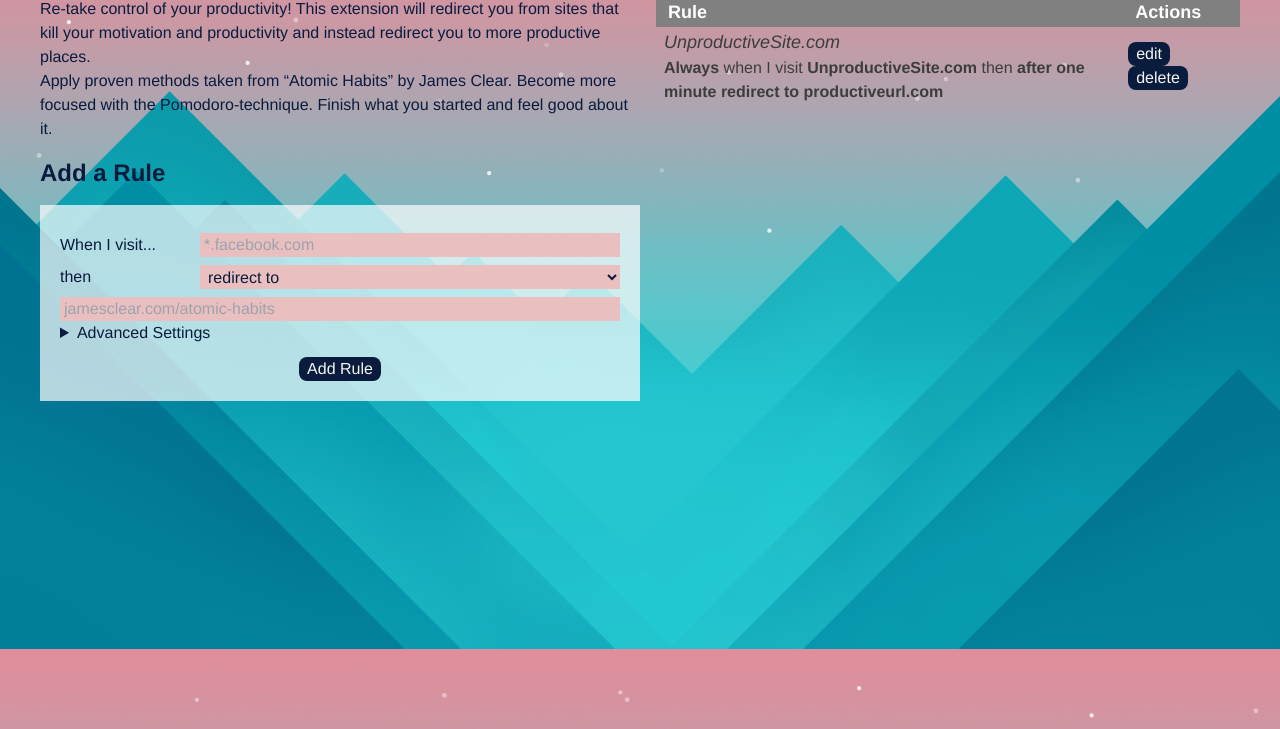
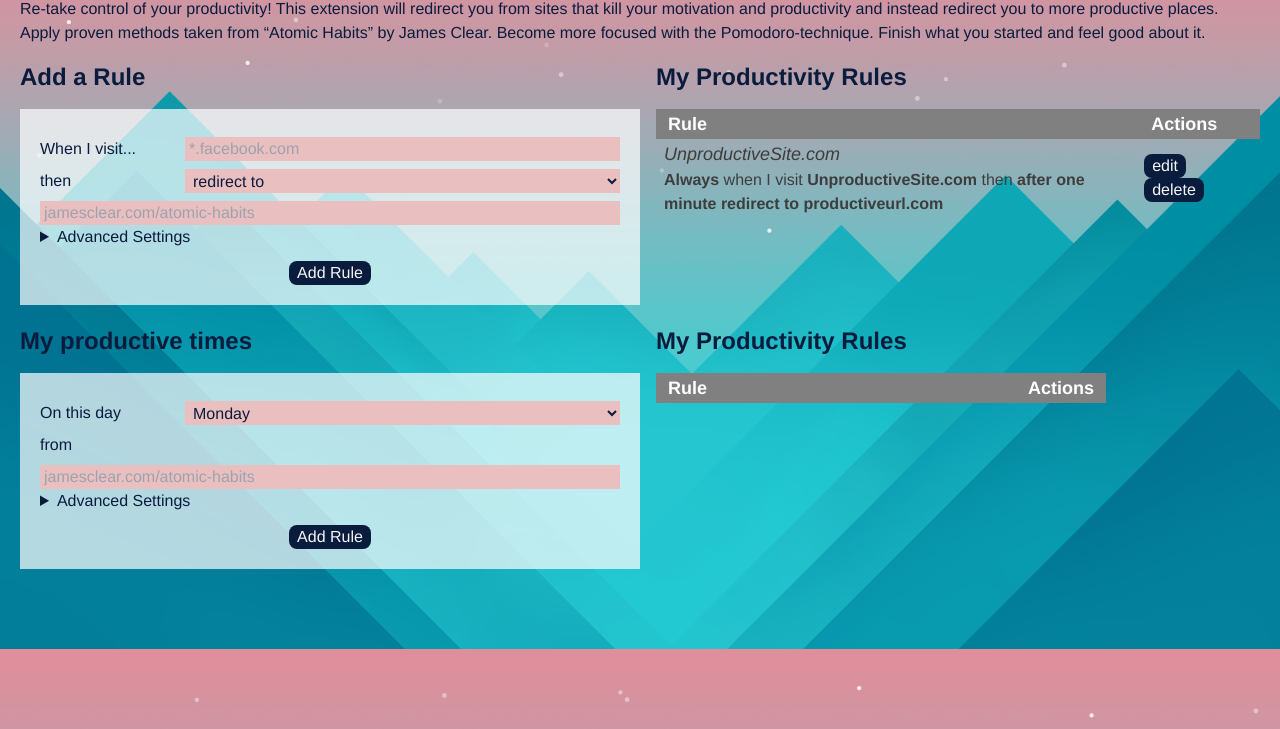
Before and after one commit to Elias-Ladenburger/Productivity-Extension, a browser extension: page ui/options.html in a window 1280 px wide. Shown: the part 71-800 px from the top of the page. Drawn offline with Linux system fonts and the light colour scheme.

Commit message:
Add productive times UI

```diff
--- a/common/action.js
+++ b/common/action.js
@@ -54,7 +54,7 @@ class Action {
         alert(
           `This site is unproductive! Framing this site in ${this.targetValue}.`
         );
-        document.body.style.border = `5px solid ${this.targetValue}`;
+        document.body.style.border = `10px solid ${this.targetValue}`;
         break;
       case ActionType.REDIRECT:
         alert(`This site is unproductive! Redirecting to ${this.targetValue}.`);
--- a/ui/options.html
+++ b/ui/options.html
@@ -8,19 +8,18 @@
     <script src="../common/action.js"></script>
   </head>
 
-  <body class="pt-5 px-5 bg-white text-navy bg-abstractBG bg-cover">
-    <div id="settingsBody" class="px-5 text-base grid grid-cols-2 space-x-4">
+  <body class="pt-5 px-5 text-base bg-white text-navy bg-abstractBG bg-cover">
+    <h1 class="text-2xl font-bold pb-4">Productivity Booster</h1>
+    <p class="pb-4">
+      Re-take control of your productivity! This extension will redirect you
+      from sites that kill your motivation and productivity and instead redirect
+      you to more productive places. <br />
+      Apply proven methods taken from “Atomic Habits” by James Clear. Become
+      more focused with the Pomodoro-technique. Finish what you started and feel
+      good about it.
+    </p>
+    <div id="settingsBody" class="grid grid-cols-2 space-x-4">
       <div id="leftBody">
-        <h1 class="text-2xl font-bold pb-4">Productivity Booster</h1>
-        <p class="pb-4">
-          Re-take control of your productivity! This extension will redirect you
-          from sites that kill your motivation and productivity and instead
-          redirect you to more productive places. <br />
-          Apply proven methods taken from “Atomic Habits” by James Clear. Become
-          more focused with the Pomodoro-technique. Finish what you started and
-          feel good about it.
-        </p>
-
         <h2 class="text-2xl font-bold pb-4">Add a Rule</h2>
         <form class="py-5 focus:placeholder-navy bg-primary bg-opacity-70 px-5">
           <div class="grid grid-cols-4">
@@ -31,19 +30,22 @@
               id="actionsource"
               type="text"
               placeholder="*.facebook.com"
-              class="bg-lightRed mt-2 col-span-3 px-1" />
+              class="bg-lightRed mt-2 col-span-3 px-1"
+            />
 
             <label for="actiontype" class="col-span-1 mt-2">then</label>
             <select
               id="actiontype"
               name="actiontype"
-              class="bg-lightRed col-span-3 px-1 mt-2"></select>
+              class="bg-lightRed col-span-3 px-1 mt-2"
+            ></select>
 
             <input
               id="targetvalue"
               type="text"
               placeholder="jamesclear.com/atomic-habits"
-              class="bg-lightRed w-full col-span-4 px-1 mt-2" />
+              class="bg-lightRed w-full col-span-4 px-1 mt-2"
+            />
 
             <details class="col-span-4">
               <summary>Advanced Settings</summary>
@@ -51,7 +53,8 @@
                 <label for="condition" class="col-span-1 mt-2">do this</label>
                 <select
                   id="actioncondition"
-                  class="col-span-3 bg-lightRed px-1 mt-2"></select>
+                  class="col-span-3 bg-lightRed px-1 mt-2"
+                ></select>
 
                 <label for="frequency" class="col-span-1 mt-2"
                   >repeat this</label
@@ -59,14 +62,16 @@
                 <select
                   id="actionfrequency"
                   name="frequency"
-                  class="bg-lightRed px-1 mt-2 col-span-3"></select>
+                  class="bg-lightRed px-1 mt-2 col-span-3"
+                ></select>
               </div>
             </details>
           </div>
           <div class="flex justify-center pt-3">
             <button
               id="blacklistButton"
-              class="text-center rounded-lg bg-navy text-white hover:bg-blueRoyal px-2">
+              class="text-center rounded-lg bg-navy text-white hover:bg-blueRoyal px-2"
+            >
               Add Rule
             </button>
           </div>
@@ -84,6 +89,77 @@
       </div>
     </div>
 
+    <div id="workinghours" class="pt-5 grid grid-cols-2 space-x-4">
+      <div>
+        <h2 class="text-2xl font-bold pb-4">My productive times</h2>
+        <form class="py-5 focus:placeholder-navy bg-primary bg-opacity-70 px-5">
+          <div class="grid grid-cols-4">
+            <label for="workingday" class="col-span-1 mt-2">On this day</label>
+            <select
+              id="workingday"
+              name="workingday"
+              class="bg-lightRed col-span-3 px-1 mt-2"
+            >
+              <option value="monday">Monday</option>
+              <option value="tuesday">Tuesday</option>
+              <option value="wednesday">Wednesday</option>
+              <option value="thursday">Thursday</option>
+              <option value="friday">Friday</option>
+              <option value="saturday">Saturday</option>
+              <option value="sunday">Sunday</option>
+            </select>
+            <label for="workingtimes" class="col-span-1 mt-2"
+              >from</label
+            >
+            <input
+              id="targetvalue"
+              type="text"
+              placeholder="jamesclear.com/atomic-habits"
+              class="bg-lightRed w-full col-span-4 px-1 mt-2"
+            />
+
+            <details class="col-span-4">
+              <summary>Advanced Settings</summary>
+              <div class="grid grid-cols-4">
+                <label for="condition" class="col-span-1 mt-2">do this</label>
+                <select
+                  id="actioncondition"
+                  class="col-span-3 bg-lightRed px-1 mt-2"
+                ></select>
+
+                <label for="frequency" class="col-span-1 mt-2"
+                  >repeat this</label
+                >
+                <select
+                  id="actionfrequency"
+                  name="frequency"
+                  class="bg-lightRed px-1 mt-2 col-span-3"
+                ></select>
+              </div>
+            </details>
+          </div>
+          <div class="flex justify-center pt-3">
+            <button
+              id="blacklistButton"
+              class="text-center rounded-lg bg-navy text-white hover:bg-blueRoyal px-2"
+            >
+              Add Rule
+            </button>
+          </div>
+        </form>
+      </div>
+
+      <div>
+        <h2 class="text-2xl font-bold pb-4">My Productivity Rules</h2>
+        <table id="settingsTable" class="text-base space-y-3 pb-3">
+          <tr class="text-lg text-left bg-grey text-primary mx-3">
+            <th class="px-3 w-4/5">Rule</th>
+            <th class="px-3 w-1/5">Actions</th>
+          </tr>
+        </table>
+      </div>
+    </div>
+
     <script src="tableHandling.js"></script>
     <script src="formHandling.js"></script>
   </body>
```
